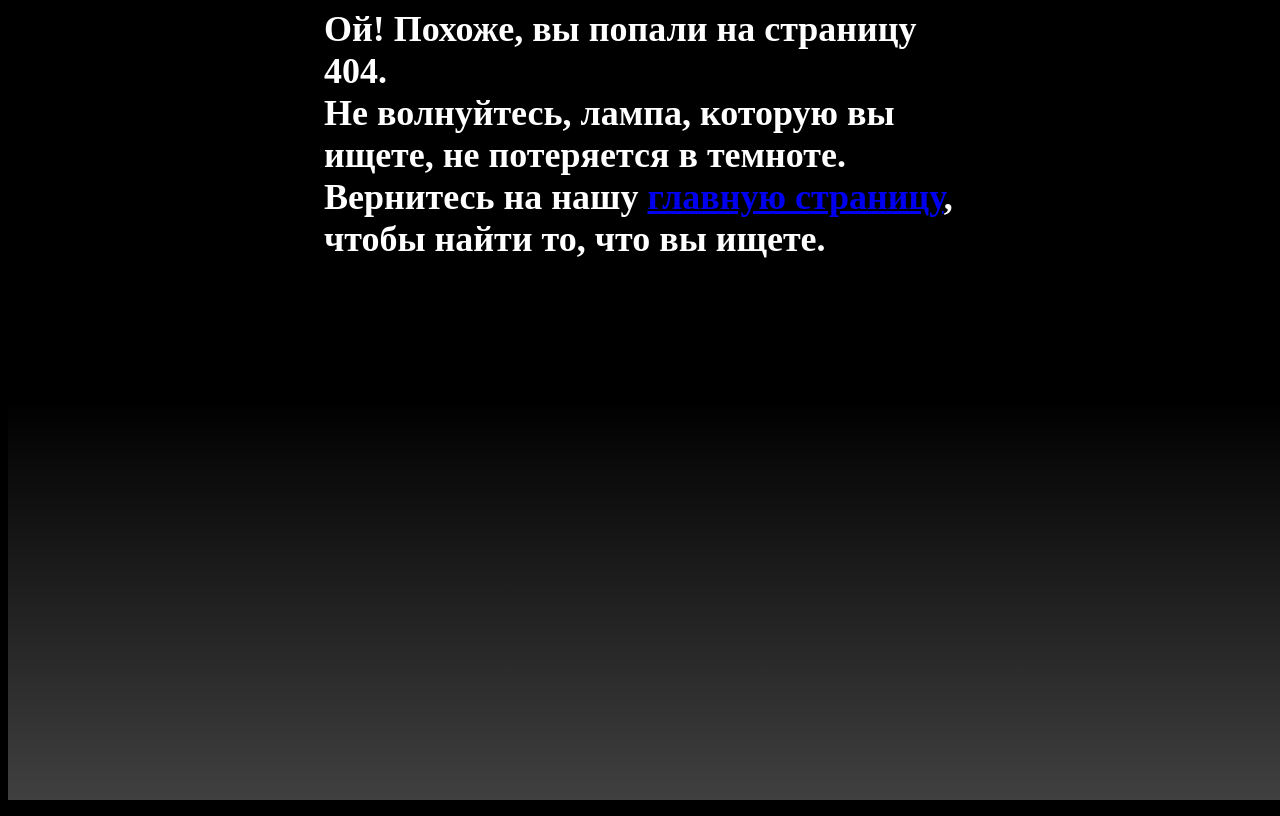
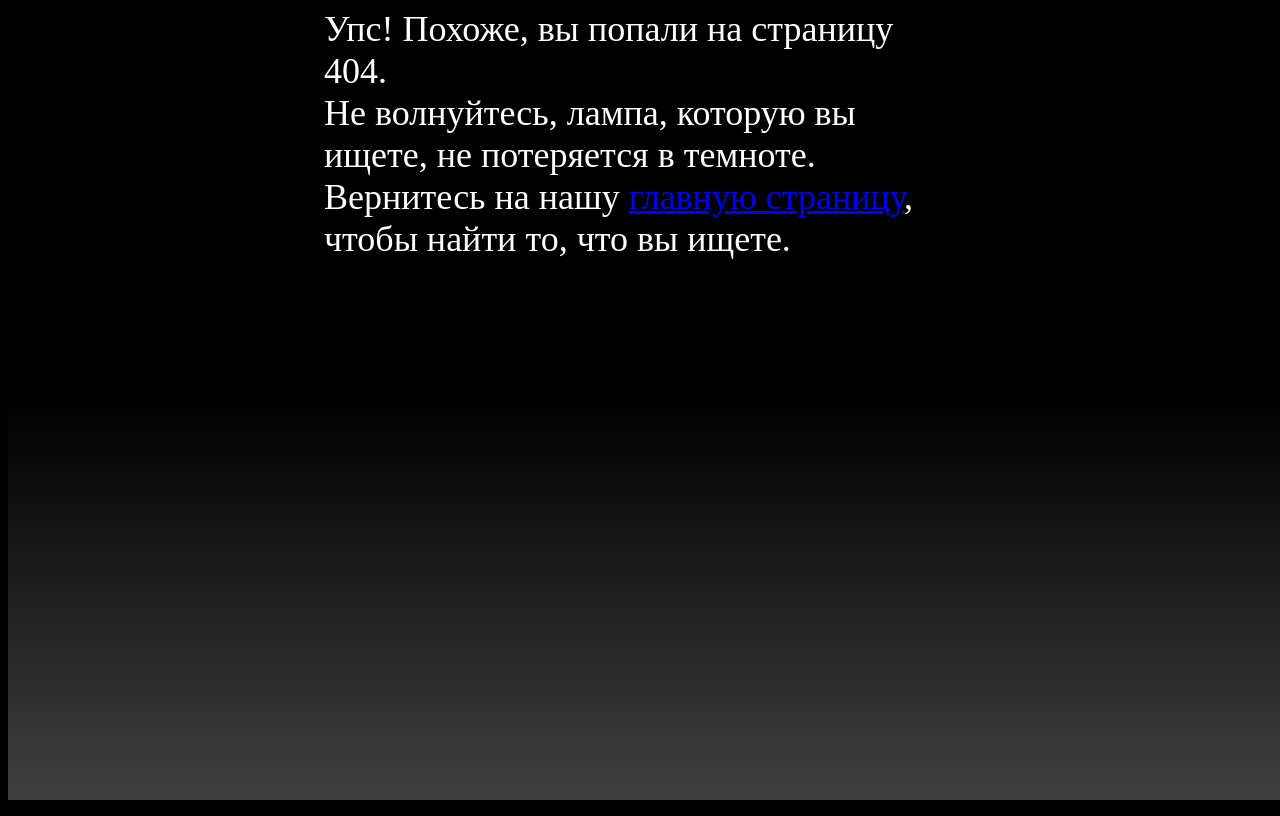
Before and after one commit to star-small/waveUp, a Django app: template core/templates/404.html in a window 1280 px wide. Run offline with Django 4.2, Linux system fonts and the light colour scheme; the template is opened without the code that fills it, so the values that code supplies are empty.

```diff
--- a/core/templates/404.html
+++ b/core/templates/404.html
@@ -25,8 +25,8 @@
         text-align: left;
         color: #fff;
         font-size: 36px;
-        font-weight: bold;
-      }
+}
+
 
     </style>
 
@@ -34,7 +34,7 @@
   <body>
     <div class="glow"></div>
     <div class="message">
-  Ой! Похоже, вы попали на страницу 404.<br>
+  Упс! Похоже, вы попали на страницу 404.<br>
 Не волнуйтесь, лампа, которую вы ищете, не потеряется в темноте.<br>
 Вернитесь на нашу
       <a href="{% url 'show_products'%}">главную страницу</a>, чтобы найти то, что вы ищете.    </div>
```
Also changed, not shown: core/db.sqlite3, core/media/product_image/2.jpg (added), core/media/product_image/Aodp3LUeXno.jpg (added), core/media/product_image/ksnip_20221102-180711.png (added), core/media/product_image/ksnip_20221102-180711_8utA6qq.png (added), core/media/product_image/vidigirlyand2.jpg (added), core/product/urls.py (line endings or trailing spaces).
